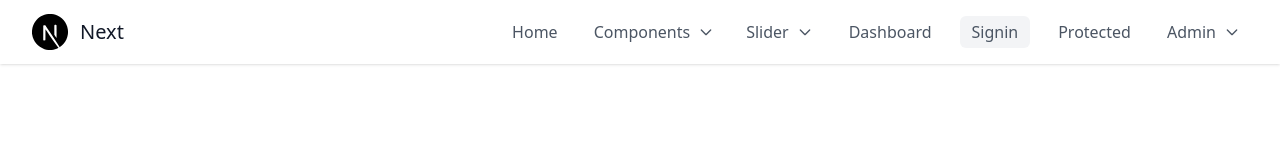
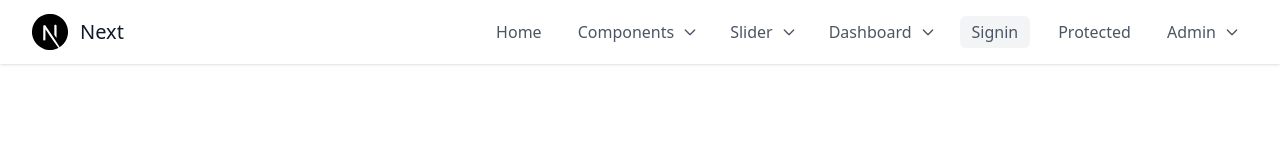
Before and after one commit to wahidari/next-tailwind-headlessui, a Next.js app: page /signin in a window 1280 px wide. Shown: the top 160 px of the page. Built offline with nearby package versions, Linux system fonts and the light colour scheme; no server answers.

Commit message:
Update Navbar.js

```diff
--- a/components/Navbar.js
+++ b/components/Navbar.js
@@ -107,9 +107,36 @@ export default function Navbar() {
                       </>
                     )}
                   </Popover>
-                  <ActiveLink activeClassName="bg-gray-100" href="/dashboard">
-                    <a className="px-3 py-1 rounded-md text-base font-medium text-gray-600 hover:bg-gray-100 transition-all">Dashboard</a>
-                  </ActiveLink>
+                  <Popover className="relative">
+                    {({ open }) => (
+                      <>
+                        <Popover.Button className="group flex space-x-2 items-center px-2 py-2 rounded-md text-base font-medium text-gray-600 hover:bg-gray-100 transition-all">
+                          <span>Dashboard</span>
+                          <ChevronDownIcon
+                            className={`${open ? 'transform rotate-180 transition-transform duration-300' : 'transition-transform duration-300'} h-4 w-4`}
+                          />
+                        </Popover.Button>
+                        <Transition
+                          as={Fragment}
+                          enter="duration-200 ease-out"
+                          enterFrom="opacity-0 scale-95"
+                          enterTo="opacity-100 scale-100"
+                          leave="duration-100 ease-in"
+                          leaveFrom="opacity-100 scale-100"
+                          leaveTo="opacity-0 scale-95"
+                        >
+                          <Popover.Panel className="absolute bg-white shadow space-y-1 top-12 px-2 py-2 rounded w-40 z-10">
+                            <ActiveLink activeClassName="bg-gray-100" href="/dashboard">
+                              <a className="block px-3 py-1 rounded-md text-base font-medium text-gray-600 hover:bg-gray-100 transition-all">Dashboard</a>
+                            </ActiveLink>
+                            <ActiveLink activeClassName="bg-gray-100" href="/dashboardd">
+                              <a className="block px-3 py-1 rounded-md text-base font-medium text-gray-600 hover:bg-gray-100 transition-all">Dashboardd</a>
+                            </ActiveLink>
+                          </Popover.Panel>
+                        </Transition>
+                      </>
+                    )}
+                  </Popover>
                   {!session &&
                     <ActiveLink activeClassName="bg-gray-100" href="/signin">
                       <a className="px-3 py-1 rounded-md text-base font-medium text-gray-600 hover:bg-gray-100 transition-all">Signin</a>
@@ -254,9 +281,33 @@ export default function Navbar() {
                   </>
                 )}
               </Menu>
-              <ActiveLink activeClassName="bg-gray-100" href="/dashboard">
-                <a className="border-b-1 block px-3 py-2 rounded-md text-base font-medium text-gray-600 hover:bg-gray-100 transition-all">Dashboard</a>
-              </ActiveLink>
+              <Menu>
+                {({ open }) => (
+                  <>
+                    <Menu.Button className="border-b-1 w-full px-3 py-2 rounded-md text-base font-medium text-gray-600 hover:bg-gray-100 transition-all">
+                      <div className="flex justify-between items-center">
+                        <span>Dashboard</span>
+                        <ChevronRightIcon
+                          className={`${open ? 'transform rotate-90 transition-transform duration-200' : 'transition-transform duration-200'
+                            } w-5 h-5`}
+                        />
+                      </div>
+                    </Menu.Button>
+                    <Menu.Items className="space-y-1 px-3">
+                      <Menu.Item>
+                        <ActiveLink activeClassName="bg-gray-100" href="/dashboard">
+                          <a className="block px-3 py-2 rounded-md text-base font-medium text-gray-600 hover:bg-gray-100 transition-all">Dashboard</a>
+                        </ActiveLink>
+                      </Menu.Item>
+                      <Menu.Item>
+                        <ActiveLink activeClassName="bg-gray-100" href="/dashboardd">
+                          <a className="block px-3 py-2 rounded-md text-base font-medium text-gray-600 hover:bg-gray-100 transition-all">Dashboardd</a>
+                        </ActiveLink>
+                      </Menu.Item>
+                    </Menu.Items>
+                  </>
+                )}
+              </Menu>
               {!session &&
                 <ActiveLink activeClassName="bg-gray-100" href="/signin">
                   <a className="border-b-1 block px-3 py-2 rounded-md text-base font-medium text-gray-600 hover:bg-gray-100 transition-all">Signin</a>
```
